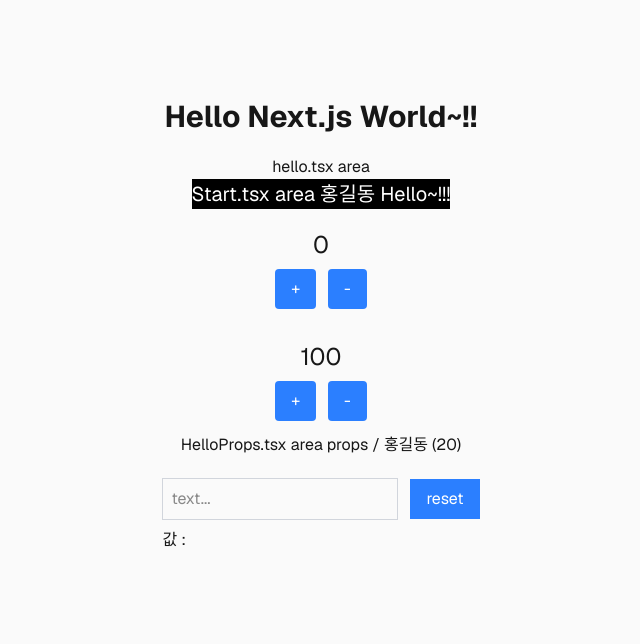
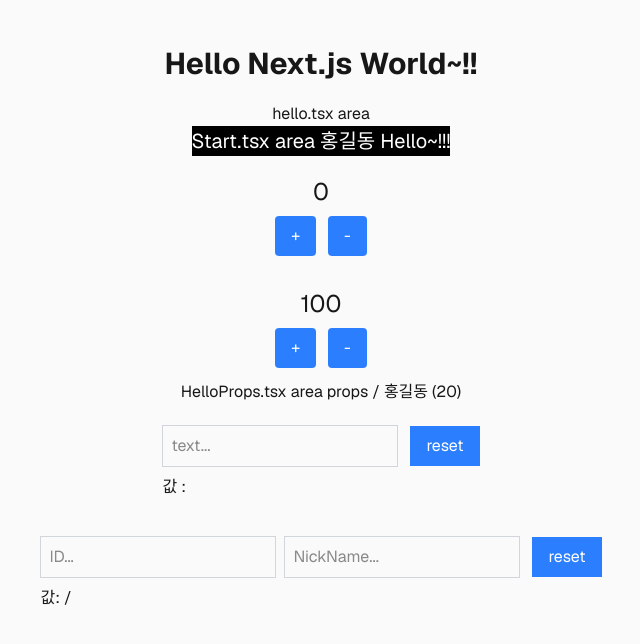
Before and after one commit to dhalfks/next-app, a Next.js app: page / in a window 1280 px wide. Shown: the top 644 px of the page, without its empty margins (319-959 px from the left). Built offline with nearby package versions, Linux system fonts and the light colour scheme.

Commit message:
next-app 4

```diff
--- a/app/components/inputSample2.tsx
+++ b/app/components/inputSample2.tsx
@@ -1,12 +1,70 @@
+import { useRef, useState } from "react";
+type inputsType = {
+    id:string,
+    nick:string
+}
+
 export default function InputSample2(){
+
+    // 기본 초기 값에서 타입을 확인할 수 있다면 (구조를 확인할 수 있다면...)
+    // 추론타입을 사용할 수 있음.
+
+    // 타입을 꼭 명시해야 하는 경우
+    // 1. 초기값 null인 경우 (상태를 확인할 수 없는 경우)
+    //const[inputs, setInputs] = useState<inputsType | null>(null);
+    // 2. 빈 배열인 경우 (배열안의 구조를 확인할 수 없는 경우)
+    // 3. 복잡한 객체인 경우
+
+    const [inputs, setInputs] = useState<inputsType>({
+        id:'',
+        nick:''
+    });
+
+    const {id, nick} = inputs;
+
+    const onChange= (e: React.ChangeEvent<HTMLInputElement>)=>{
+        setInputs({
+            ...inputs,
+            [e.target.name]:e.target.value
+        })
+    }
+
+    const idInput = useRef<HTMLInputElement | null>(null);
+
+    const onReset = ()=>{
+        setInputs({
+            id:'',
+            nick:''
+        })
+
+        // ? 옵셔널 체이닝 (optional chaining)
+        // 해당 객체가 없을 때 에러 없이 안전하게 접근 할 수 있음.
+        idInput.current?.focus();
+    }
+
 
 
     return(
-        <div>
-            <input type="text" name="id" placeholder="ID..." />
-            <input type="text" name="nick" placeholder="NickName..." />
-            <button> reset </button>
-            <div> 값: id / nick </div>
+        <div className="p-4">
+            <input className="border border-gray-300 p-2 mr-2"
+                type="text"
+                name="id"
+                value={id}
+                placeholder="ID..."
+                onChange={onChange}
+                ref={idInput}
+            />
+            <input className="border border-gray-300 p-2"
+                type="text"
+                name="nick"
+                value={nick}
+                placeholder="NickName..."
+                onChange={onChange}
+            />
+            <button className="px-4 py-2 ml-3 bg-blue-500 text-white hover:bg-blue-700"
+                onClick={onReset}
+            > reset </button>
+                <div className="mt-2"> 값: {id} / {nick} </div>
         </div>
     )
 }
--- a/app/page.tsx
+++ b/app/page.tsx
@@ -6,6 +6,7 @@ import Counter from "./components/Counter";
 import Counter2 from "./components/Counter2";
 import HelloProps from "./components/HelloProps";
 import InputSample from "./components/inputSample";
+import InputSample2 from "./components/inputSample2";
 
 export default function Home() {
   return (
@@ -22,6 +23,8 @@ export default function Home() {
         <InputSample />
 
         <hr />
+        <InputSample2 />
+
         <hr />
         <hr />
         <hr />
```
